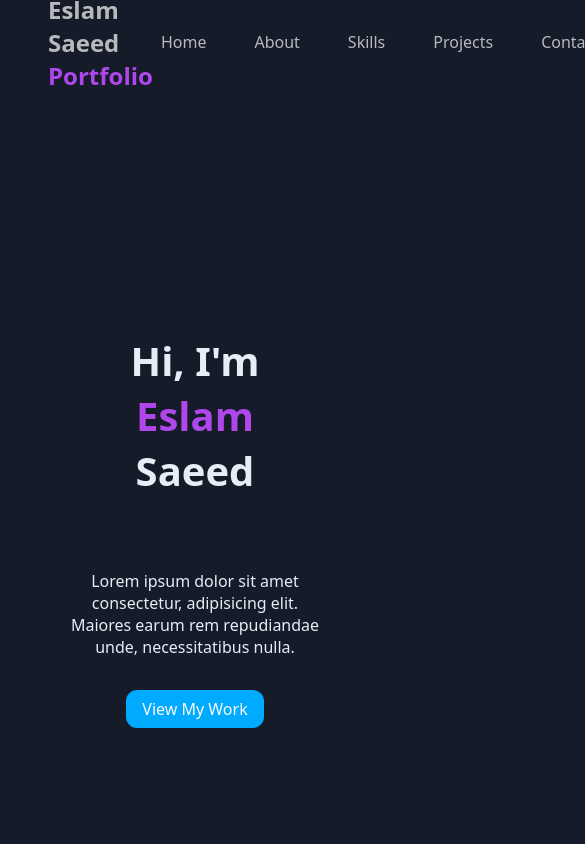
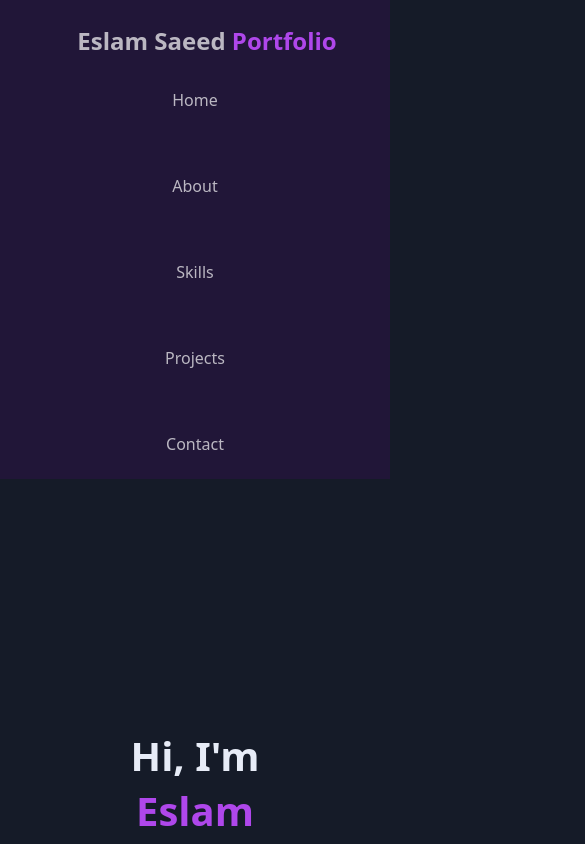
Before and after one commit to Eslamsaeed880/Portfolio, a React (Vite) app: page / in a window 390 px wide. Shown: the top 844 px of the page, 585 px wide, since content can reach past the window. Built offline with nearby package versions, Linux system fonts and the light colour scheme.

Commit message:
make project carts responsive

```diff
--- a/src/index.css
+++ b/src/index.css
@@ -217,7 +217,7 @@ section.skills {
   display: flex;
   flex-direction: column;
   align-items: center;
-  height: 200vh;
+  height: calc(100vh + 20vh);
 
   .skills-content {
     display: grid;
@@ -373,8 +373,49 @@ section.contact {
   height: 100vh;
 }
 
+@media (max-width: 1054px) {
+  .projects-content {
+    display: grid;
+    grid-template-columns: repeat(1, 1fr);
+    .project-cards {
+      justify-content: center !important;
+      align-items: center !important;
+    }
+    gap: 2rem;
 
-@media (max-width: 768px) {
+    .project-cards {
+      display: grid;
+      grid-template-columns: repeat(1, 1fr);
+      gap: 1rem;
+      align-items: center;
+      justify-content: center;
+    }
+  }
+}
+
+@media (max-width: 810px) {
+  header {
+    background-color: hsl(278, 80%, 20%, 0.3);
+    flex-direction: column;
+    position: relative;
+    align-items: center;
+    gap: 1rem;
+    padding: 1rem;
+    height: auto;
+
+    ul {
+      display: flex;
+      flex-direction: column;
+      align-items: center;
+      gap: 3rem;
+
+      li {
+        margin: 0.5rem 0;
+      }
+    }
+
+  }
+
 
   section {
     padding: 2rem;
@@ -385,7 +426,4 @@ section.contact {
     grid-template-columns: 1fr;
 
   }
-  section.skills {
-    padding-top: 80vh;
-  }
 }
```
